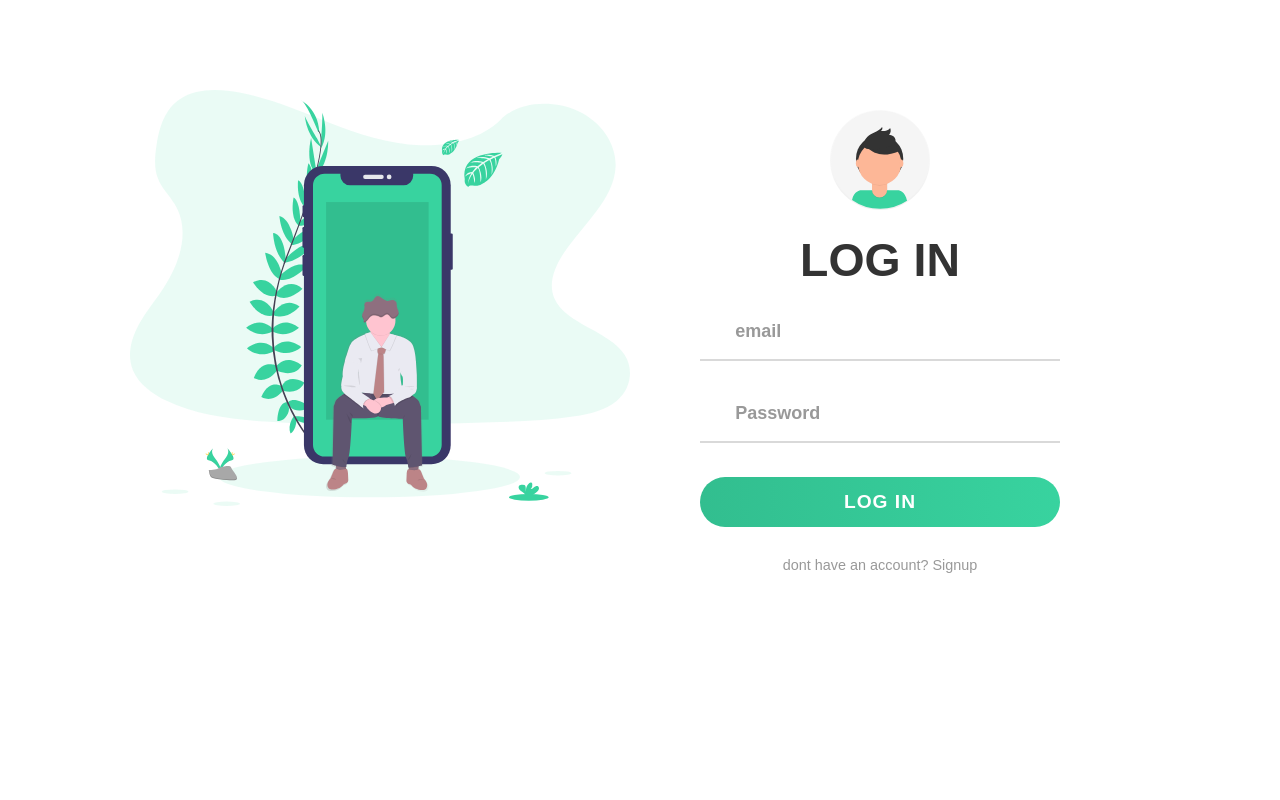
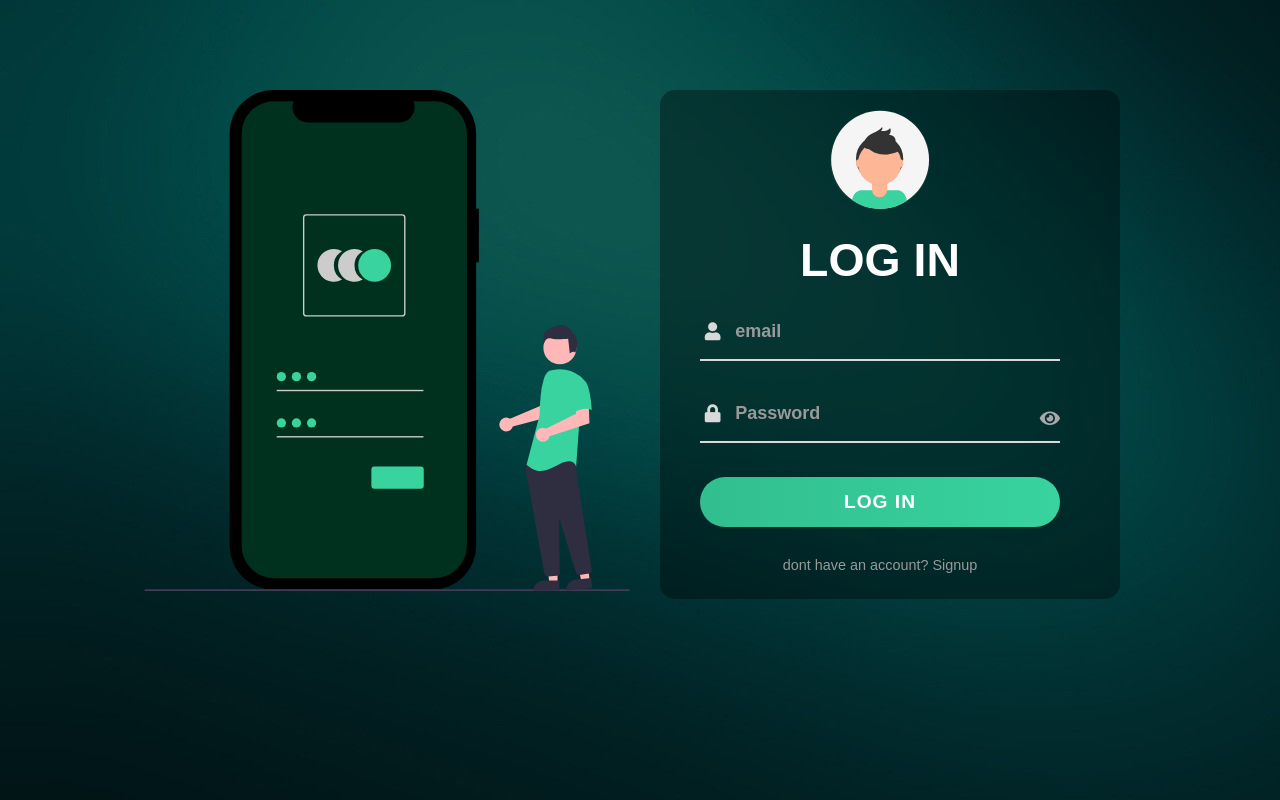
Before and after one commit to siddarthreddygsr/domjudge-pass-rest-interface, a Flask app: page / in a window 1280 px wide. Run offline with Flask 2, Linux system fonts and the light colour scheme; parts of the project's set-up code (start-up, migrations or seed data) failed here and were passed over; some libraries are stand-ins or nearby versions.

Commit message:
modified login UI

```diff
--- a/static/css/styles.css
+++ b/static/css/styles.css
@@ -87,8 +87,10 @@ p {
   padding: 20px 40px;
   width: 460px;
   /* box-shadow: 0 8px 26px -4px rgba(0,0,0,0.15); */
-  border-radius: 5px;
-  background: var(--white);
+  border-radius: 15px;
+  /* background: var(--white); */
+  background-color: rgba(0, 0, 0, 0.344);
+  backdrop-filter: blur(5px);
 }
 
 @media only screen and (max-width: 520px) {
@@ -100,8 +102,7 @@ p {
 @media only screen and (max-width: 520px) {
   .card {
     margin: 0 0 30px;
-    width: 100%;
-    border-radius: 0;
+    width: 90%;
   }
 }
 
--- a/static/css/styleshome.css
+++ b/static/css/styleshome.css
@@ -7,6 +7,7 @@
 body{
     font-family: 'Poppins', sans-serif;
     overflow: hidden;
+	background-image: url("/static/images/Dark-green-iPhone-wallpapers-iPhone-Wallpaper.jpeg");
 }
 
 .wave{
@@ -53,7 +54,7 @@ form{
 
 .login-content h2{
 	margin: 15px 0;
-	color: #333;
+	color: rgb(255, 255, 255);
 	text-transform: uppercase;
 	font-size: 2.9rem;
 }
@@ -139,7 +140,7 @@ form{
 	background: none;
 	padding: 0.5rem 0.7rem;
 	font-size: 1.2rem;
-	color: #555;
+	color: #fff;
 	font-family: 'poppins', sans-serif;
 }
 
@@ -224,3 +225,14 @@ a:hover{
 		justify-content: center;
 	}
 }
+
+span{
+	position: absolute;
+	right: 0;
+	transform: translateY(50%);
+	cursor: pointer;
+}
+
+.fa{
+	color: #a8a8aa;
+}
--- a/static/js/scripts.js
+++ b/static/js/scripts.js
@@ -63,3 +63,23 @@ $("form[name=login_form").submit(function(e) {
 
   e.preventDefault();
 });
+
+var state = false;
+function passtoggle(){
+  if(state){
+    document.getElementById("password").setAttribute("type", "password");
+    document.getElementById("eye").style.color = "#a8a8aa";
+    state = false;
+  }
+  else{
+    document.getElementById("password").setAttribute("type", "text");
+    document.getElementById("eye").style.color = "#38d39f";
+    state = true;
+  }
+}
+
+let search=document.getElementById("search");
+let text=document.getElementById("text");
+search.onchange=function(){
+  text.innerHTML=search.value;
+}
--- a/templates/base.html
+++ b/templates/base.html
@@ -8,6 +8,7 @@
 
   <link rel="stylesheet" href="/static/css/normalize.css">
   <link rel="stylesheet" href="/static/css/styles.css">
+  <link href="https://cdnjs.cloudflare.com/ajax/libs/font-awesome/5.13.0/css/all.min.css" rel="stylesheet">
 
 </head>
 <body>
--- a/templates/home.html
+++ b/templates/home.html
@@ -4,7 +4,7 @@
 <link rel="stylesheet" href="/static/css/styleshome.css">
 <div class="card-wrapper">
     <div class="img">
-        <img src="../static/images/bg.svg">
+        <img src="../static/images/bg1.svg">
     </div>
     <!-- <div class="card">
 
@@ -63,7 +63,10 @@
                 </div>
                 <div class="div">
                     <h5>Password</h5>
-                    <input type="password" name="password" class="input">
+                    <input type="password" name="password" class="input" id="password">
+                    <span>
+                        <i class="fa fa-eye" id="eye" aria-hidden="true" id="password" onclick="passtoggle()"></i>
+                    </span>
                 </div>
             </div>
             <p class="error error--hidden"></p>
--- a/templates/signup.html
+++ b/templates/signup.html
@@ -36,7 +36,10 @@
                 </div>
                 <div class="div">
                     <h5>Password</h5>
-                    <input type="password" name="password" class="input">
+                    <input type="password" name="password" class="input" id="password">
+                    <span>
+                        <i class="fa fa-eye" id="eye" aria-hidden="true" id="password" onclick="passtoggle()"></i>
+                    </span>
                 </div>
             </div>
             <p class="error error--hidden"></p>
```
Also changed, not shown: static/css/stylesmainpage.css (+28 -53 lines), templates/dashboard.html (+5 -3 lines), user/models.py (+3 -6 lines), static/images/Dark-green-iPhone-wallpapers-iPhone-Wallpaper.jpeg (added), static/images/bg1.svg (added), 2 other files.
